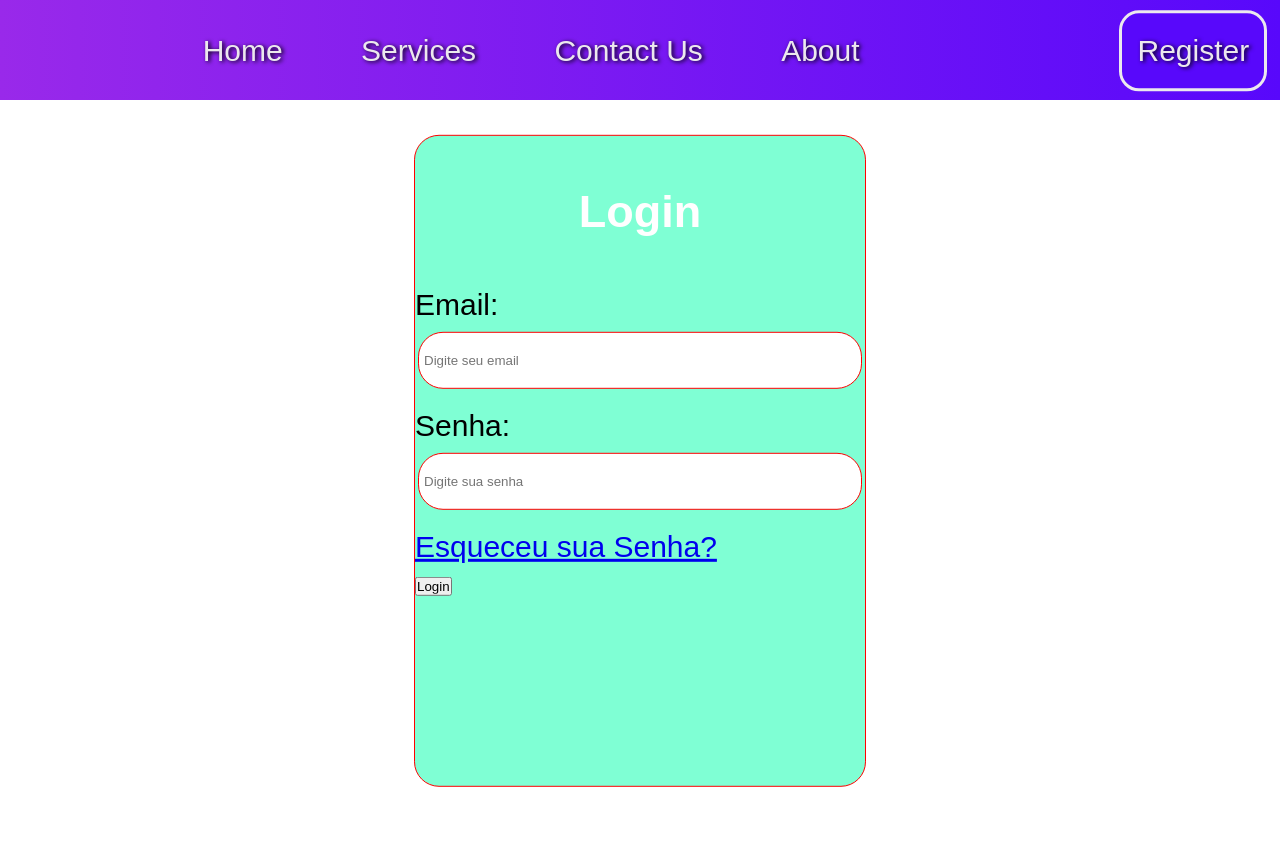
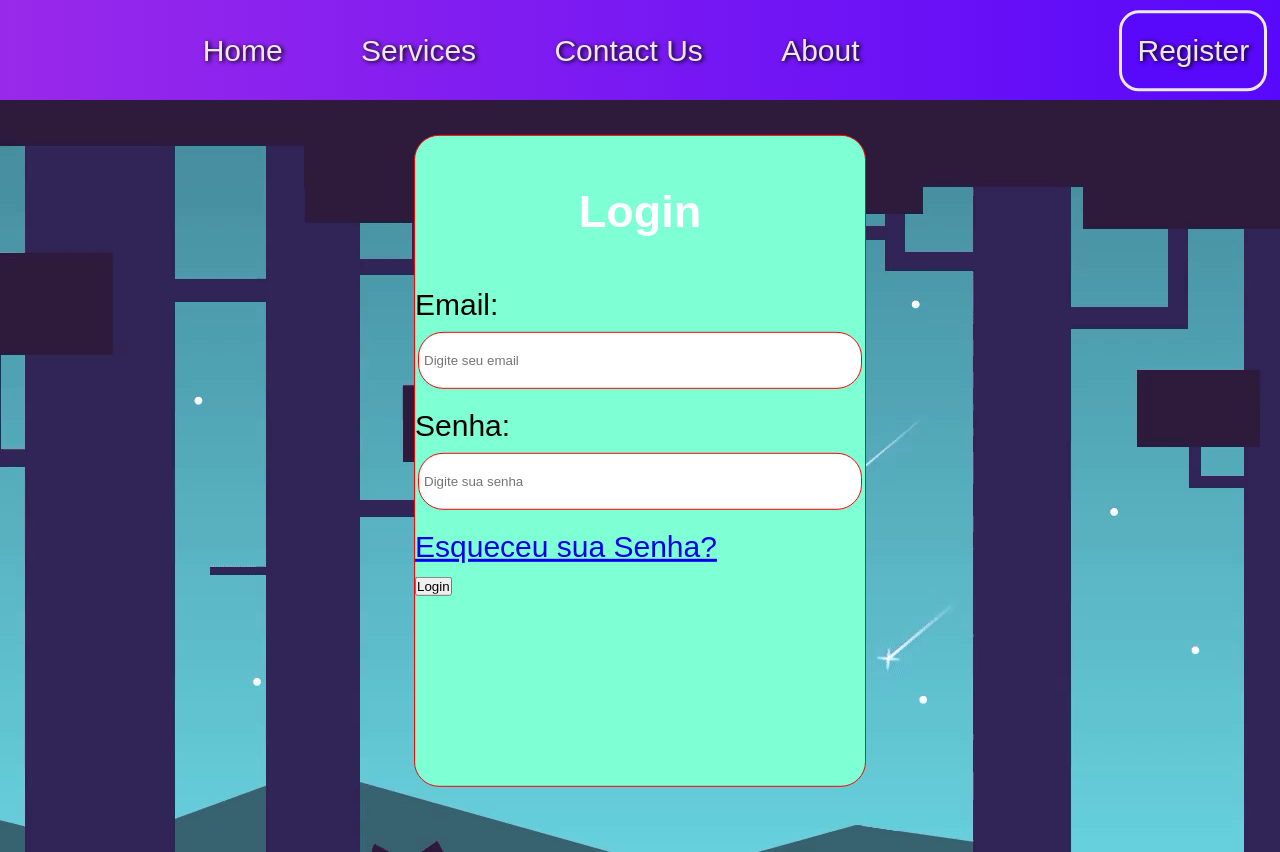
Before and after one commit to JackWyus/pagelogin, a plain HTML site: page index.html in a window 1280 px wide. Drawn offline with Linux system fonts and the light colour scheme.

Commit message:
New update

```diff
--- a/style.css
+++ b/style.css
@@ -68,6 +68,7 @@ main{
     text-align: center; /*Centralizando o Formulário em relação ao pai*/
     font-size: 30px;
     background-color: white;
+    background-image: url(imagens/Noite.gif);
 }
 
 form{
@@ -87,6 +88,7 @@ form > h2{
     margin: 50px 0 50px 0;
     text-align: center;
     color: white;
+
 }
 
 /* Estilziação dos Inputs de entrada */
```
Also changed, not shown: imagens/Icon 2.png (renamed from img/Icon 2.png), imagens/Icone_login_page.png (renamed from img/Icone_login_page.png), imagens/Noite.gif (renamed from img/Noite.gif).
